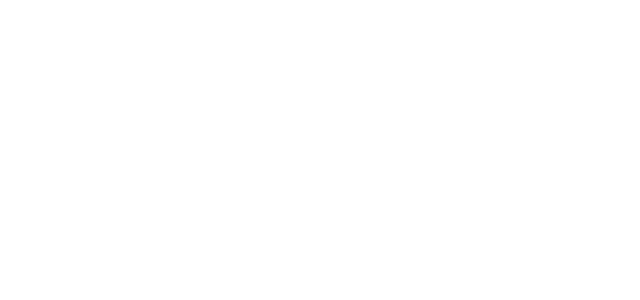
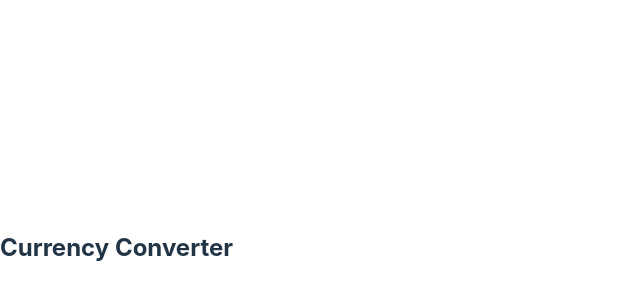
Before and after one commit to IT21314742/Currency-Converter, a React (Vite) app: page / in a window 1280 px wide. Shown: the part 152-452 px from the top of the page, without its empty margins (0-640 px from the left). Built offline with nearby package versions, Linux system fonts and the light colour scheme.

Commit message:
Update
Update

```diff
--- a/src/App.jsx
+++ b/src/App.jsx
@@ -3,7 +3,7 @@ import React from 'react'
 const App = () => {
   return (
     <div className='currency-converter'>
-      <h2 className='converter-title'></h2>
+      <h2 className='converter-title'>Currency Converter</h2>
     <form className="converter-form"></form>
     </div>
   )
```
